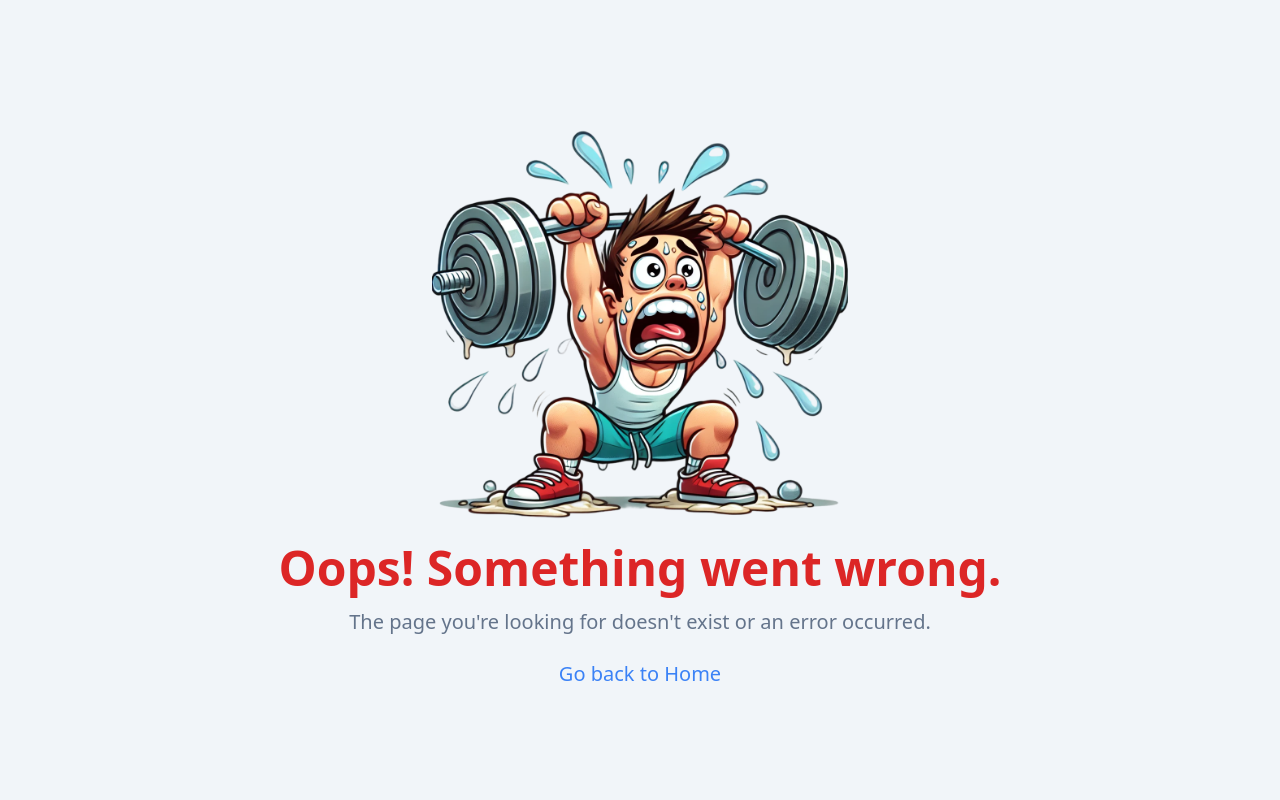
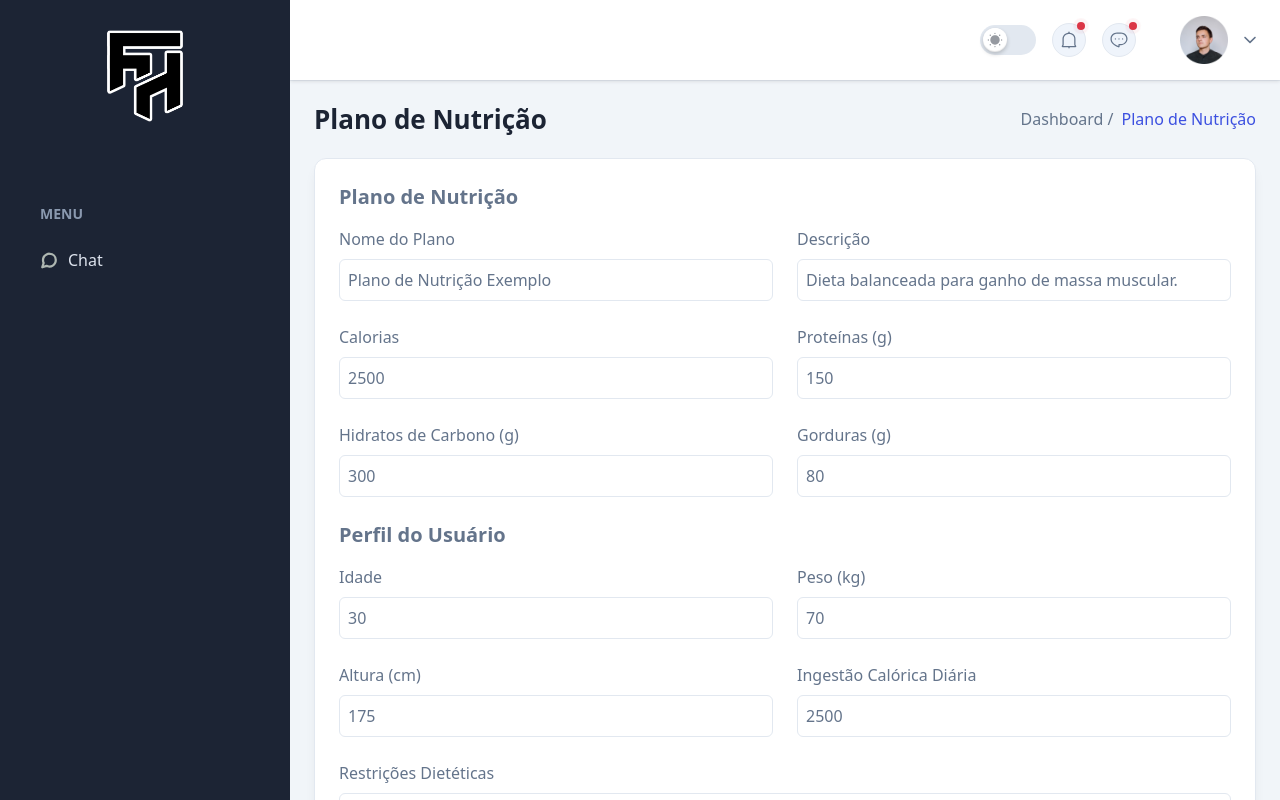
Before and after one commit to vmirfak/dev-fit-hub, a React (Vite) app: page /dietplandetails in a window 1280 px wide. Built offline with nearby package versions, Linux system fonts and the light colour scheme.

Commit message:
Diet plan edit include.

```diff
--- a/src/App.tsx
+++ b/src/App.tsx
@@ -28,6 +28,7 @@ import ClientsOverview from "./pages/Clients/ClientsOverview";
 import FoodPlanOverview from "./pages/Diet/FoodPlanOverview";
 import ExercisePlanOverview	 from "./pages/Exercise/ExercisePlanOverview";
 import IndividualClientOverview from "./pages/Clients/IndividualClientOverview";
+import FoodPlanDetails from "./pages/Diet/FoodPlanDetails";
 
 function App() {
   const [loading, setLoading] = useState<boolean>(false);
@@ -233,6 +234,15 @@ function App() {
           }
         />
         <Route
+          path="/dietplandetails"
+          element={
+            <>
+              <PageTitle title="Plano de Nutrição - Drtalhes" />
+              <FoodPlanDetails />
+            </>
+          }
+        />
+        <Route
           path="/foodplanoverview/:id"
           element={
             <>
--- /dev/null
+++ b/src/pages/Diet/FoodPlanDetails.tsx
@@ -0,0 +1,233 @@
+import { useState } from "react";
+import DefaultLayout from "../../layout/DefaultLoayout";
+import Breadcrumb from "../../components/Breadcrumbs/Breadcrumb";
+import { FaSave } from "react-icons/fa";
+
+interface UserProfile {
+  age: number;
+  weight: number;
+  height: number;
+  dailyCaloricIntake: number;
+  dietaryRestrictions: string;
+  foodPreferences: string;
+  currentDiet: string;
+  allergies: string[];
+  healthConditions: string[];
+}
+
+const FoodPlanDetails = () => {
+  const [isModalOpen] = useState(false);
+  const [foodPlan, setFoodPlan] = useState({
+    name: "Plano de Nutrição Exemplo",
+    description: "Dieta balanceada para ganho de massa muscular.",
+    calories: 2500,
+    protein: 150,
+    carbs: 300,
+    fats: 80,
+  });
+
+  const [userProfile, setUserProfile] = useState<UserProfile>({
+    age: 30,
+    weight: 70,
+    height: 175,
+    dailyCaloricIntake: 2500,
+    dietaryRestrictions: "",
+    foodPreferences: "",
+    currentDiet: "",
+    allergies: [],
+    healthConditions: [],
+  });
+
+  const allergiesList = ["Glúten", "Lactose", "Frutos do Mar"];
+
+  const handleChange = (e: { target: { name: any; value: any } }) => {
+    setFoodPlan({ ...foodPlan, [e.target.name]: e.target.value });
+  };
+
+  const handleUserProfileChange = (e: {
+    target: { name: any; value: any };
+  }) => {
+    setUserProfile({ ...userProfile, [e.target.name]: e.target.value });
+  };
+
+  const handleSave = () => {
+    console.log("Saving food plan:", foodPlan);
+    console.log("Saving user profile:", userProfile);
+  };
+
+  return (
+    <DefaultLayout isModalOpen={isModalOpen}>
+      <Breadcrumb pageName="Plano de Nutrição" />
+      <div className="overflow-hidden rounded-xl border border-stroke bg-white shadow-default dark:border-strokedark dark:bg-boxdark p-6">
+        <h2 className="text-xl font-semibold mb-4">Plano de Nutrição</h2>
+
+        <div className="grid grid-cols-1 md:grid-cols-2 gap-6 mb-6 dark:text-stone-300">
+          <div>
+            <h3 className="font-medium ">Nome do Plano</h3>
+            <input
+              type="text"
+              name="name"
+              value={foodPlan.name}
+              onChange={handleChange}
+              className="mt-2 p-2 border border-stroke rounded-md w-full dark:text-stone-900 "
+            />
+          </div>
+          <div>
+            <h3 className="font-medium">Descrição</h3>
+            <input
+              type="text"
+              name="description"
+              value={foodPlan.description}
+              onChange={handleChange}
+              className="mt-2 p-2 border border-stroke rounded-md w-full dark:text-stone-900"
+            />
+          </div>
+        </div>
+
+        <div className="grid grid-cols-1 sm:grid-cols-2 gap-6 mb-6 ">
+          <div>
+            <h3 className="font-medium dark:text-stone-300">Calorias</h3>
+            <input
+              type="number"
+              name="calories"
+              value={foodPlan.calories}
+              onChange={handleChange}
+              className="mt-2 p-2 border border-stroke rounded-md w-full dark:text-stone-900"
+            />
+          </div>
+          <div>
+            <h3 className="font-medium">Proteínas (g)</h3>
+            <input
+              type="number"
+              name="protein"
+              value={foodPlan.protein}
+              onChange={handleChange}
+              className="mt-2 p-2 border border-stroke rounded-md w-full dark:text-stone-900"
+            />
+          </div>
+          <div>
+            <h3 className="font-medium">Hidratos de Carbono (g)</h3>
+            <input
+              type="number"
+              name="carbs"
+              value={foodPlan.carbs}
+              onChange={handleChange}
+              className="mt-2 p-2 border border-stroke rounded-md w-full dark:text-stone-900"
+            />
+          </div>
+          <div>
+            <h3 className="font-medium">Gorduras (g)</h3>
+            <input
+              type="number"
+              name="fats"
+              value={foodPlan.fats}
+              onChange={handleChange}
+              className="mt-2 p-2 border border-stroke rounded-md w-full dark:text-stone-900"
+            />
+          </div>
+        </div>
+
+        <h2 className="text-xl font-semibold mb-4">Perfil do Usuário</h2>
+
+        <div className="grid grid-cols-1 sm:grid-cols-2 gap-6 mb-6">
+          <div>
+            <h3 className="font-medium">Idade</h3>
+            <input
+              type="number"
+              name="age"
+              value={userProfile.age}
+              onChange={handleUserProfileChange}
+              className="mt-2 p-2 border border-stroke rounded-md w-full dark:text-stone-900"
+            />
+          </div>
+          <div>
+            <h3 className="font-medium">Peso (kg)</h3>
+            <input
+              type="number"
+              name="weight"
+              value={userProfile.weight}
+              onChange={handleUserProfileChange}
+              className="mt-2 p-2 border border-stroke rounded-md w-full dark:text-stone-900"
+            />
+          </div>
+          <div>
+            <h3 className="font-medium">Altura (cm)</h3>
+            <input
+              type="number"
+              name="height"
+              value={userProfile.height}
+              onChange={handleUserProfileChange}
+              className="mt-2 p-2 border border-stroke rounded-md w-full dark:text-stone-900"
+            />
+          </div>
+          <div>
+            <h3 className="font-medium">Ingestão Calórica Diária</h3>
+            <input
+              type="number"
+              name="dailyCaloricIntake"
+              value={userProfile.dailyCaloricIntake}
+              onChange={handleUserProfileChange}
+              className="mt-2 p-2 border border-stroke rounded-md w-full dark:text-stone-900"
+            />
+          </div>
+        </div>
+
+        <div className="mb-6">
+          <h3 className="font-medium">Restrições Dietéticas</h3>
+          <input
+            type="text"
+            name="dietaryRestrictions"
+            value={userProfile.dietaryRestrictions}
+            onChange={handleUserProfileChange}
+            className="mt-2 p-2 border border-stroke rounded-md w-full dark:text-stone-900"
+          />
+        </div>
+
+        <div className="mb-6">
+          <h3 className="font-medium">Preferências Alimentares</h3>
+          <input
+            type="text"
+            name="foodPreferences"
+            value={userProfile.foodPreferences}
+            onChange={handleUserProfileChange}
+            className="mt-2 p-2 border border-stroke rounded-md w-full dark:text-stone-900"
+          />
+        </div>
+
+        <div className="mb-6">
+          <h3 className="font-medium">Alergias</h3>
+          <div className="grid grid-cols-1 sm:grid-cols-2 gap-4">
+            {allergiesList.map((allergy) => (
+              <div key={allergy} className="flex items-center">
+                <input
+                  type="checkbox"
+                  value={allergy}
+                  checked={userProfile.allergies.includes(allergy)}
+                  onChange={() => {
+                    const updatedAllergies = userProfile.allergies.includes(allergy)
+                      ? userProfile.allergies.filter((a) => a !== allergy)
+                      : [...userProfile.allergies, allergy];
+                    setUserProfile({ ...userProfile, allergies: updatedAllergies });
+                  }}
+                  className="mr-2"
+                />
+                <label>{allergy}</label>
+              </div>
+            ))}
+          </div>
+        </div>
+
+        <button
+          onClick={handleSave}
+          className="flex items-center justify-center space-x-2 px-4 py-2 bg-blue-500 text-white rounded-lg hover:bg-blue-600 transition"
+        >
+          <FaSave />
+<span>Guardar Alterações</span>
+
+        </button>
+      </div>
+    </DefaultLayout>
+  );
+};
+
+export default FoodPlanDetails;
```
Also changed, not shown: 1 other file (tests, documents, lock files or other folders).
